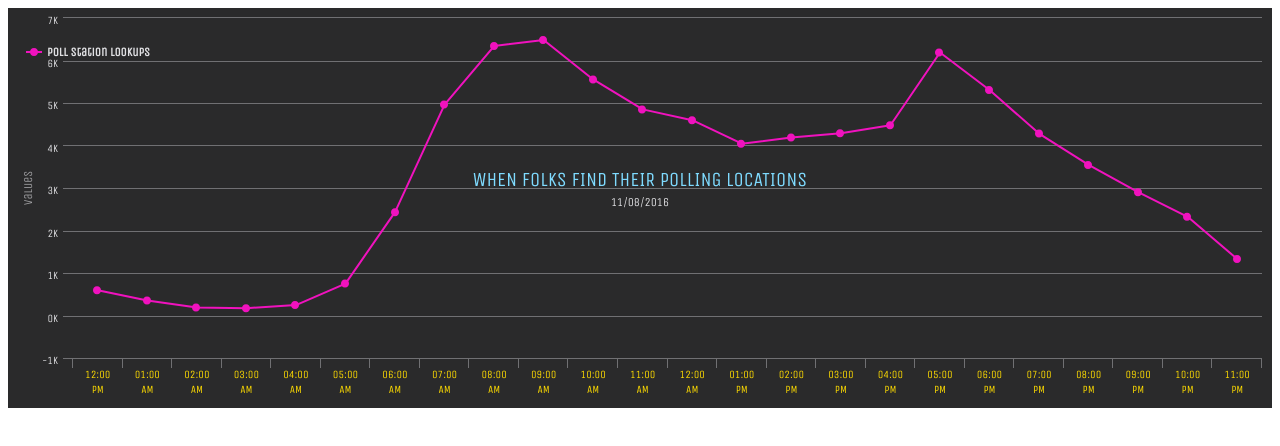
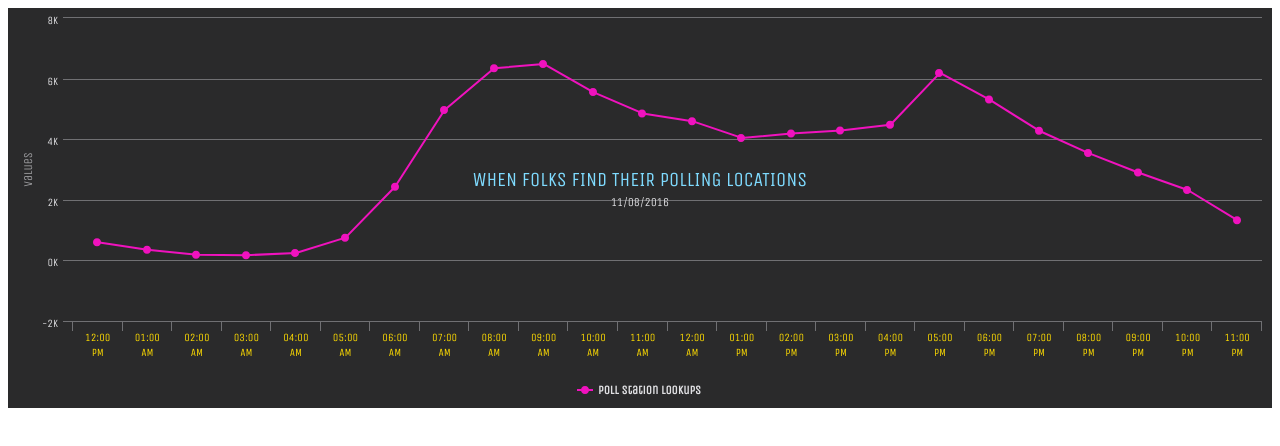
Before and after one commit to steveoh/Charts, a plain HTML site: page planning-to-vote.html in a window 1280 px wide. Drawn offline with nearby package versions, Linux system fonts and the light colour scheme.

Commit message:
don't like that location

```diff
--- a/planning-to-vote.html
+++ b/planning-to-vote.html
@@ -36,13 +36,6 @@ $('#container').highcharts({
     series: [{
         name: 'poll station lookups',
         data: [596, 354, 190, 171, 245, 751, 2432, 4962, 6340, 6484, 5555, 4850, 4595, 4042, 4186, 4288, 4476, 6188, 5307, 4280, 3542, 2901, 2323, 1328]
-    }],
-    legend: {
-            align: 'left',
-            verticalAlign: 'top',
-            borderWidth: 0,
-            floating: true,
-            y: 20
-        },
+    }]
 });
 </script>
```
